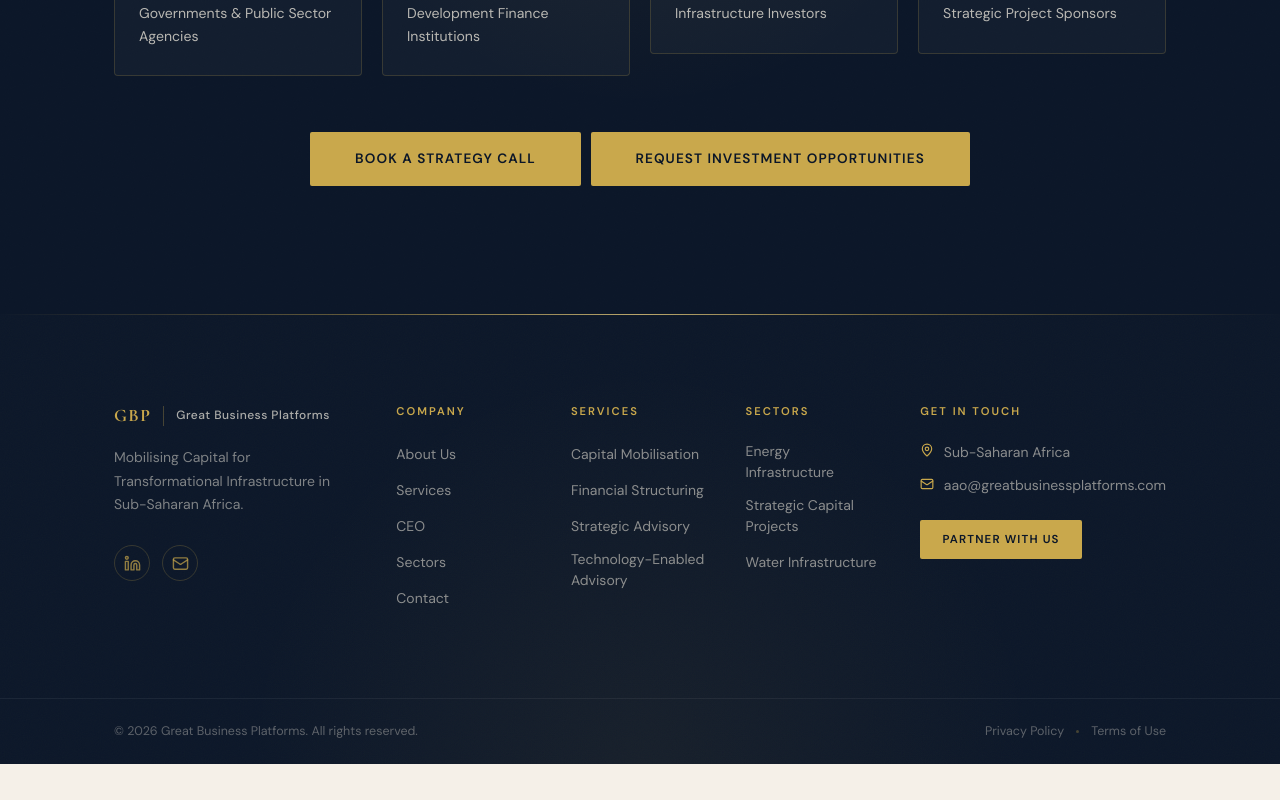
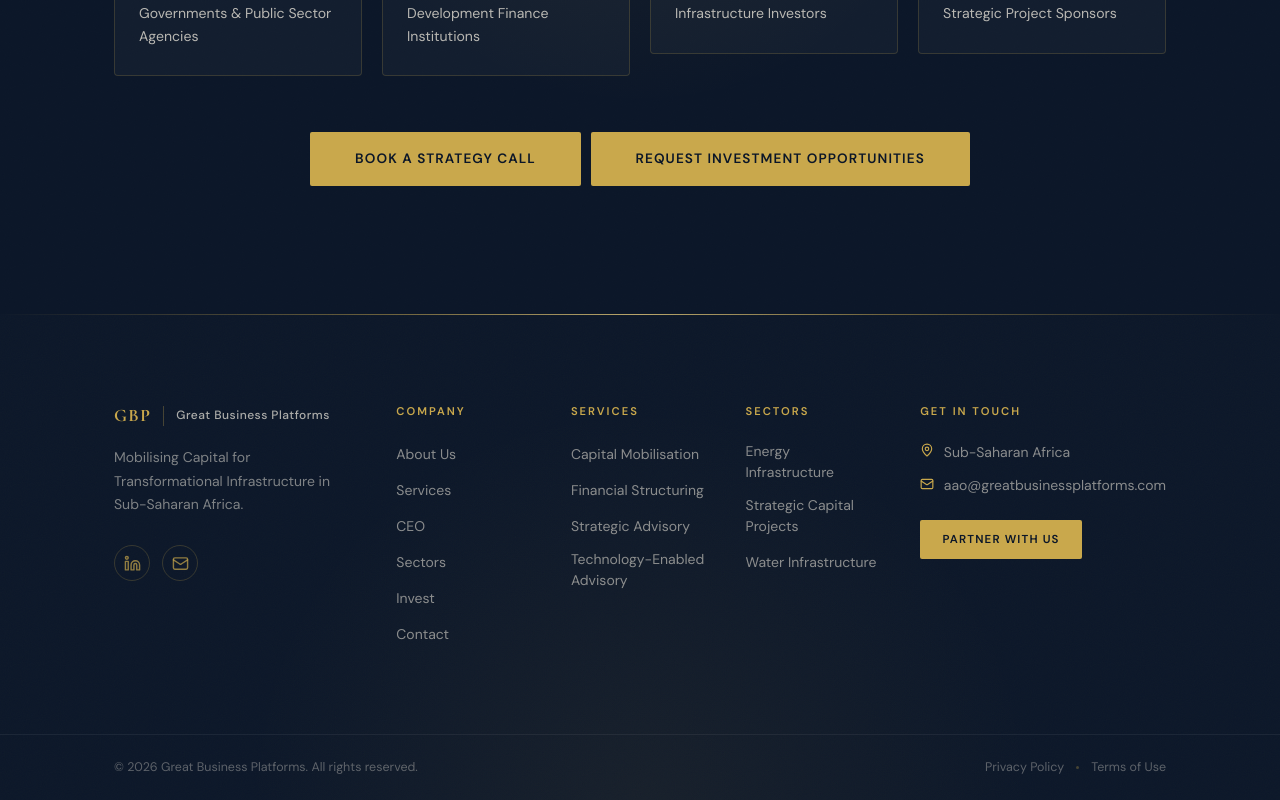
Before and after one commit to Aureuslogic/greatbusinessplatforms, a Next.js app: page / in a window 1280 px wide. Shown: the part 3419-4219 px from the top of the page. Before the commit the page ends 4183 px from the top, so only its background shows below. Built offline with nearby package versions, Linux system fonts and the light colour scheme.

Commit message:
'update'

```diff
--- a/components/footer/index.tsx
+++ b/components/footer/index.tsx
@@ -7,6 +7,7 @@
   { href: "/services", label: "Services" },
   { href: "/ceo", label: "CEO" },
   { href: "/sectors", label: "Sectors" },
+  { href: "/invest-in-africa", label: "Invest" },
   { href: "/contact", label: "Contact" },
 ];
 
```
